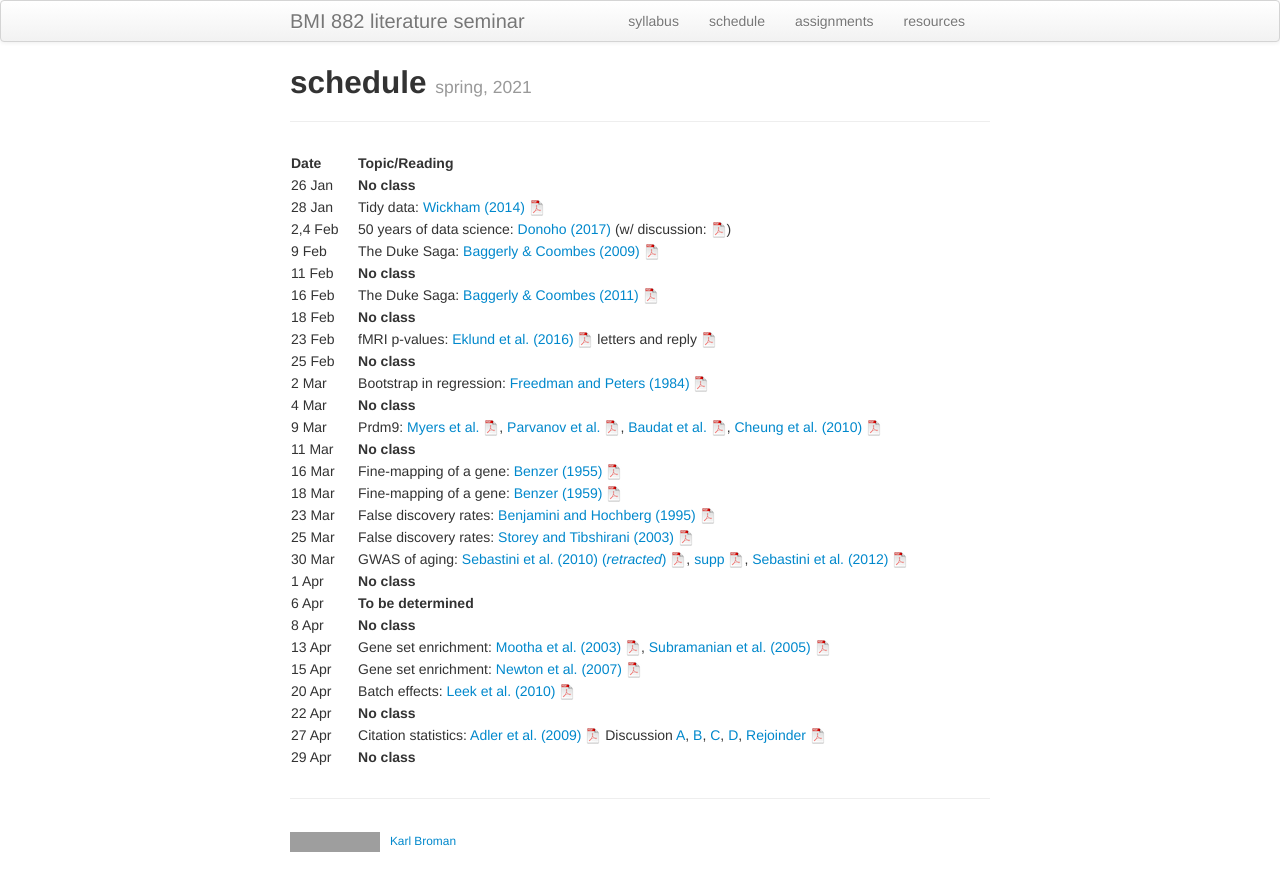
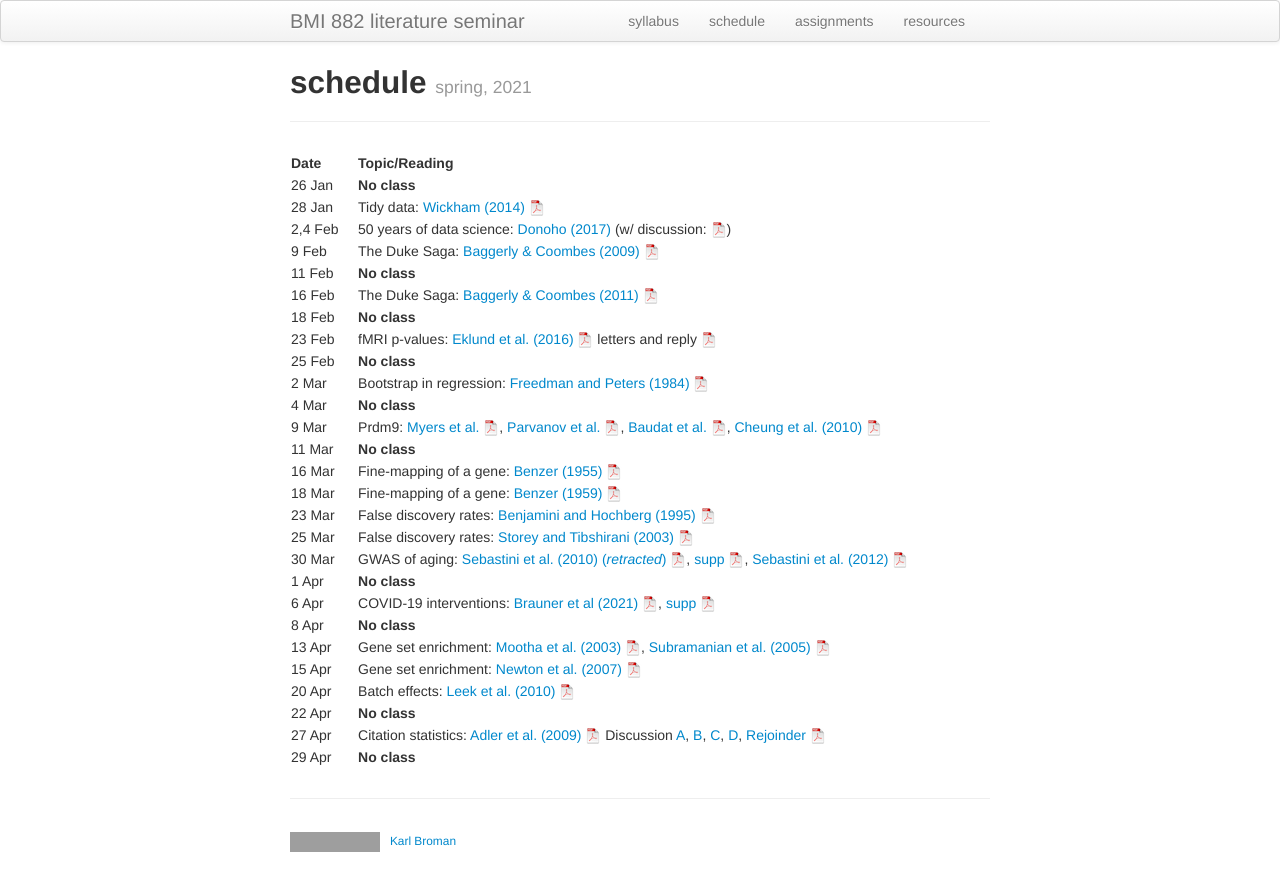
Before and after one commit to kbroman/BMI882_spring2023, a Jekyll site: the page built from schedule.md, in a window 1280 px wide. Shown: the top 891 px of the page. Built offline with Jekyll 4.4.1, drawn with Linux system fonts in a browser that asks for light colours; grey boxes are pictures that could not be loaded.

Commit message:
Add covid-19 interventions paper for Apr 6

```diff
--- a/schedule.md
+++ b/schedule.md
@@ -26,7 +26,7 @@ description: Schedule and readings for BMI 882, Biomedical data science scholarl
 | 25 Mar      |    | False discovery rates: [Storey and Tibshirani (2003)](https://doi.org/10.1073/pnas.1530509100) [![pdf logo](icons/pdf-icon.png)](https://www.pnas.org/content/pnas/100/16/9440.full.pdf)
 | 30 Mar      |    | GWAS of aging: [Sebastini et al. (2010) (_retracted_)](https://doi.org/10.1126/science.1190532) [![pdf logo](icons/pdf-icon.png)](assets/sebastini2010.pdf), [supp](https://science.sciencemag.org/content/suppl/2010/06/30/science.1190532.DC1) [![pdf logo](icons/pdf-icon.png)](https://science.sciencemag.org/content/sci/suppl/2010/06/30/science.1190532.DC1/Sebastiani_SOM.pdf), [Sebastini et al. (2012)](https://doi.org/10.1371/journal.pone.0029848) [![pdf logo](icons/pdf-icon.png)](https://journals.plos.org/plosone/article/file?id=10.1371/journal.pone.0029848&type=printable)  |
 |  1 Apr      |    | **No class** |
-|  6 Apr      |    | **To be determined** |
+|  6 Apr      |    | COVID-19 interventions: [Brauner et al (2021)](https://doi.org/10.1126/science.abd9338) [![pdf logo](icons/pdf-icon.png)](https://science.sciencemag.org/content/371/6531/eabd9338.full.pdf), [supp ![pdf logo](icons/pdf-icon.png)](https://science.sciencemag.org/content/sci/suppl/2020/12/15/science.abd9338.DC1/abd9338_Brauner_SM.pdf)
 |  8 Apr      |    | **No class** |
 | 13 Apr      |    | Gene set enrichment: [Mootha et al. (2003)](https://doi.org/10.1038/ng1180) [![pdf logo](icons/pdf-icon.png)](assets/mootha2003.pdf), [Subramanian et al. (2005)](https://doi.org/10.1073/pnas.0506580102) [![pdf logo](icons/pdf-icon.png)](https://www.pnas.org/content/pnas/102/43/15545.full.pdf)
 | 15 Apr      |    | Gene set enrichment: [Newton et al. (2007)](https://doi.org/10.1214/07-AOAS104) [![pdf logo](icons/pdf-icon.png)](https://projecteuclid.org/download/pdfview_1/euclid.aoas/1183143730)
```
